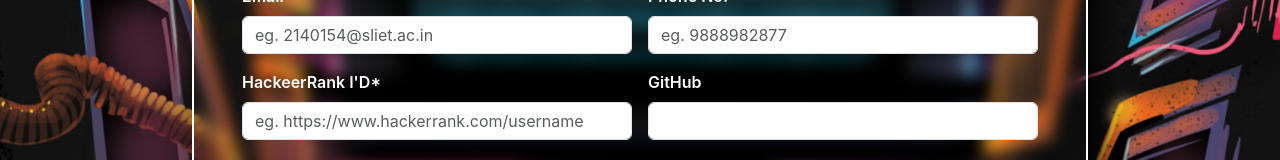
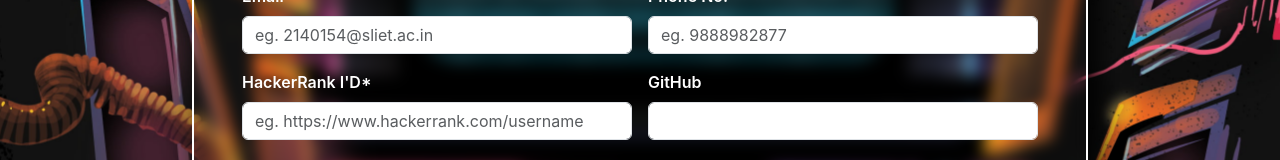
Before and after one commit to dynamicHarsh/Recruitment-24, a React (Create React App) app: page / in a window 1280 px wide. Shown: the part 429-589 px from the top of the page. Built offline with nearby package versions, Linux system fonts and the light colour scheme.

Commit message:
updated typo

```diff
--- a/src/pages/Register.js
+++ b/src/pages/Register.js
@@ -84,7 +84,7 @@ function Register() {
   </div>
 
   <div class="col-md-6">
-    <label for="inputEmail4" class="form-label">HackeerRank I'D*</label>
+    <label for="inputEmail4" class="form-label">HackerRank I'D*</label>
     <input type="text" class="form-control" id="inputEmail4" name="Hackerrank" placeholder="eg. https://www.hackerrank.com/username" value={data.Hackerrank} onChange={changeUserData} required/>
   </div>
   <div class="col-md-6">
```
